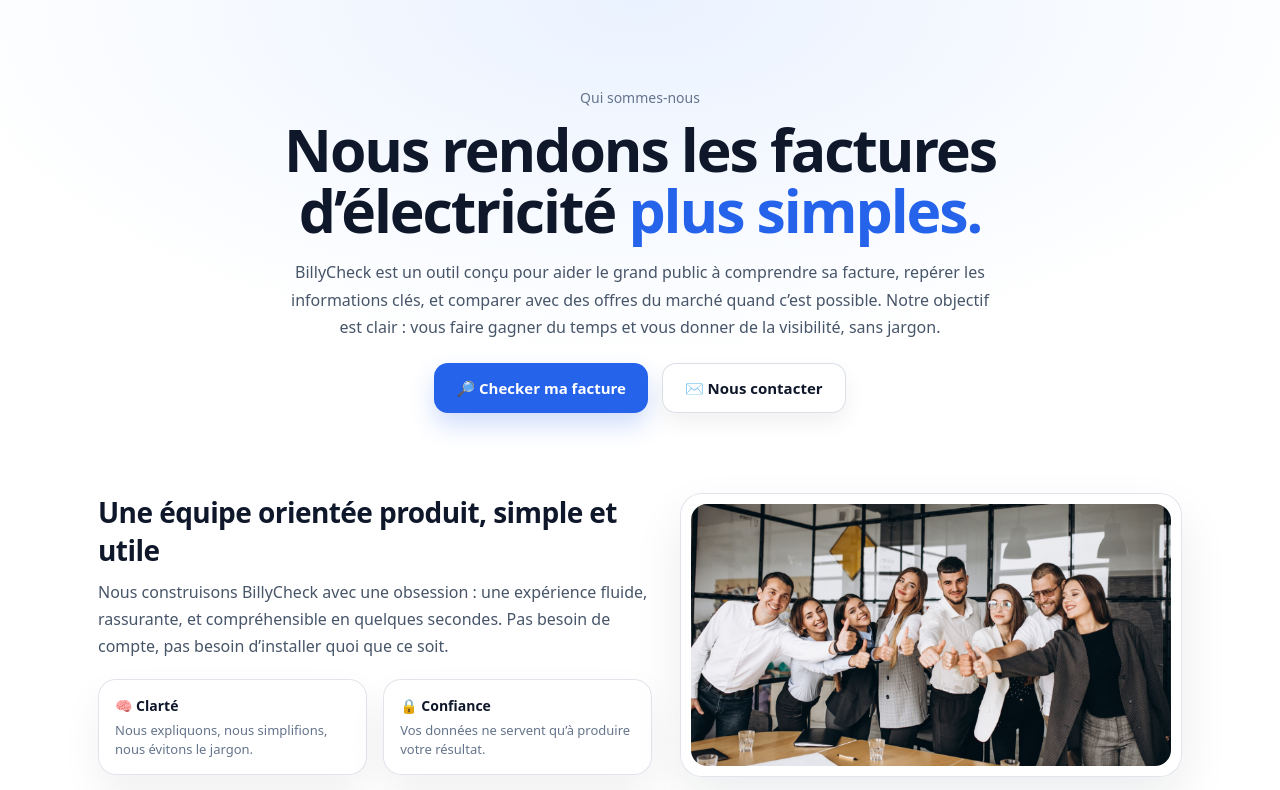
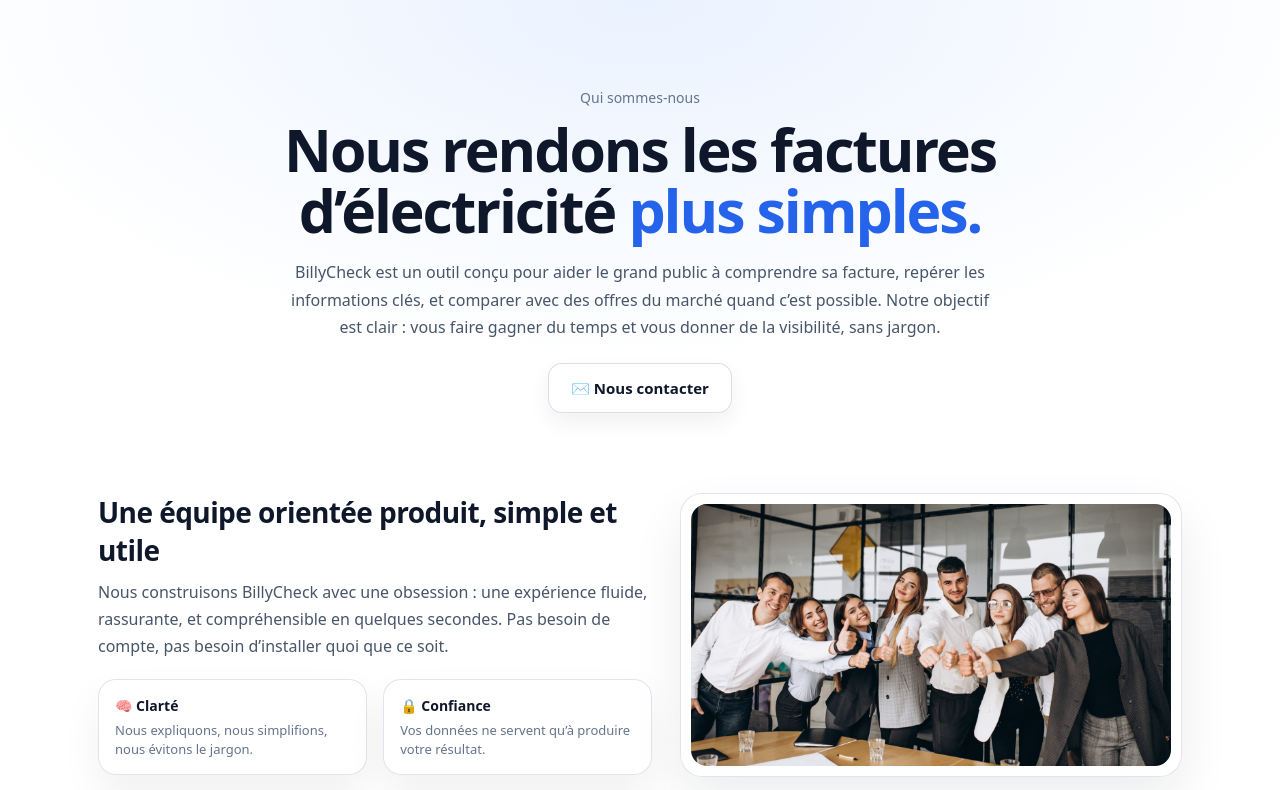
Before and after one commit to jeremieoyabun/billycheck-comingsoon, a Next.js app: page /qui-sommes-nous in a window 1280 px wide. Shown: the top 790 px of the page. Built offline with nearby package versions, Linux system fonts and the light colour scheme.

Commit message:
Remove scan CTA from about page

```diff
--- a/src/app/qui-sommes-nous/page.tsx
+++ b/src/app/qui-sommes-nous/page.tsx
@@ -20,9 +20,6 @@
         </p>
 
         <div className={styles.ctas}>
-          <Link href="/" className={`${styles.btn} ${styles.btnPrimary}`}>
-            🔎 Checker ma facture
-          </Link>
 
           <a href="mailto:contact@billycheck.com" className={`${styles.btn} ${styles.btnGhost}`}>
             ✉️ Nous contacter
```
